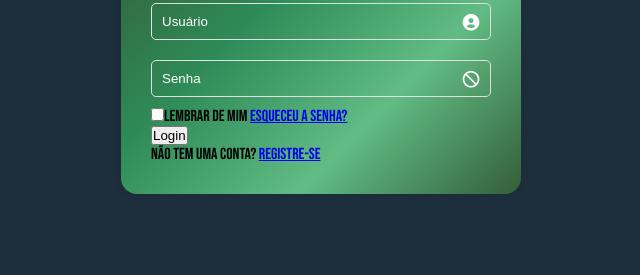
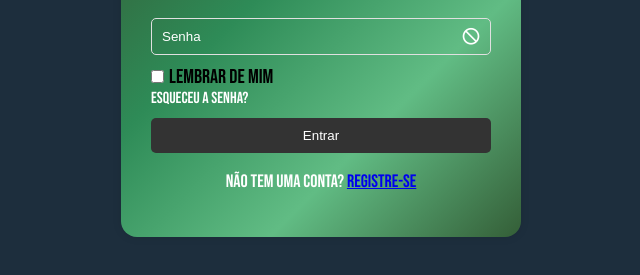
Before and after one commit to PauloStraforini/Pleno_Sol_UPXIII, a website: page html/login.html in a window 1280 px wide. Shown: the part 341-616 px from the top of the page, without its empty margins (319-959 px from the left). Drawn offline with nearby package versions, Linux system fonts and the light colour scheme.

Commit message:
Refactor CSS styles for login page and header

```diff
--- a/css/login.css
+++ b/css/login.css
@@ -65,9 +65,73 @@ input::placeholder {
     font-size: 20px;
 }
 
-.container .lembrar_senha{
+.container .lembrar_senha {
     display: flex;
     justify-content: space-between;
-    margin: -10px 0 15px;
-    font-size: 15px;
+    align-items: center; /* Centraliza verticalmente os itens */
+    margin: 10px 0 15px;
+    font-size: 18px;
+    color: #ffffff;
 }
+
+.lembrar_senha label {
+    display: flex;
+    align-items: center;
+    font-size: 20px;
+}
+
+.lembrar_senha label input {
+    margin-right: 5px; /* Espaçamento entre o checkbox e o texto */
+}
+
+.lembrar_senha a{
+    color: #ffffff;
+    text-decoration: none;
+    margin-left: 20px; /* Aumenta a separação entre o checkbox e o link "Esqueceu a senha?" */
+    justify-content: space-between;
+    margin: -15px 0px 15px;
+}
+
+.lembrar_senha a:hover {
+    text-decoration: underline;
+}
+
+
+.lembrar_senha label input{
+    margin-right: 5px;
+}
+
+.lembrar_senha a {
+    color: #ffffff;
+    text-decoration: none;
+}
+
+.container .submit {
+    width: 100%;
+    padding: 10px;
+    border-radius: 5px;
+    border: none;
+    background: #333;
+    color: #ffffff;
+    cursor: pointer;
+}
+
+button {
+    width: 100%;
+    padding: 10px;
+    border-radius: 5px;
+    border: none;
+    background: #333;
+    color: #ffffff;
+    cursor: pointer;
+    margin-top: 10px;
+}
+
+.register {
+    color: #ffffff;
+    text-decoration: none;
+    justify-content: space-around;
+    margin: 18px 0px 15px;
+    text-align: center;
+    font-size: 18px;
+}
--- a/html/login.html
+++ b/html/login.html
@@ -28,13 +28,14 @@
 
         <div class="lembrar_senha">
             <label><input type="checkbox">Lembrar de mim</label>
-            <a href="#">Esqueceu a senha?</a>
+            <a href="">Esqueceu a senha?</a>
         </div>
 
-        <button class="submit" class="btn">Login</button>
+        <button class="submit" class="btn" onclick="location.href='index.html'">Entrar</button>
 
         <div class="register">
             <p>Não tem uma conta? <a href="#">Registre-se</a></p>
+        </div>
 
     </form>
 
```
